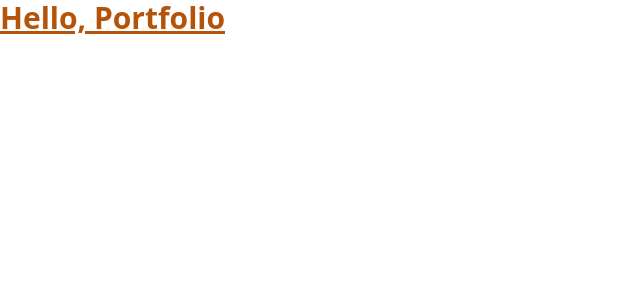
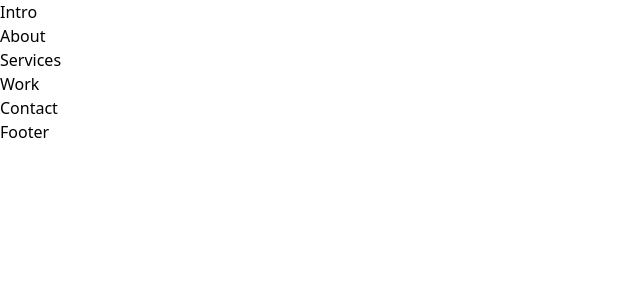
Before and after one commit to MHammad33/Portfolio-Handlebars-Tailwind, a React (Create React App) app in the folder frontend/: page / in a window 1280 px wide. Shown: the top 300 px of the page, without its empty margins (0-640 px from the left). Built offline with nearby package versions, Linux system fonts and the light colour scheme.

Commit message:
Add Components Layout

```diff
--- a/frontend/src/App.tsx
+++ b/frontend/src/App.tsx
@@ -1,11 +1,16 @@
-import React from "react";
 import "./App.css";
+import { About, Contact, Footer, Intro, Services, Work } from "./components";
 
 function App() {
 	return (
-		<h1 className="text-3xl font-bold underline text-amber-700">
-			Hello, Portfolio
-		</h1>
+		<>
+			<Intro />
+			<About />
+			<Services />
+			<Work />
+			<Contact />
+			<Footer />
+		</>
 	);
 }
 
--- /dev/null
+++ b/frontend/src/components/About.tsx
@@ -0,0 +1,4 @@
+function About() {
+	return <div>About</div>;
+}
+export default About;
--- /dev/null
+++ b/frontend/src/components/Contact.tsx
@@ -0,0 +1,4 @@
+function Contact() {
+	return <div>Contact</div>;
+}
+export default Contact;
--- /dev/null
+++ b/frontend/src/components/Footer.tsx
@@ -0,0 +1,4 @@
+function Footer() {
+	return <div>Footer</div>;
+}
+export default Footer;
--- /dev/null
+++ b/frontend/src/components/Intro.tsx
@@ -0,0 +1,4 @@
+function Intro() {
+	return <div>Intro</div>;
+}
+export default Intro;
--- /dev/null
+++ b/frontend/src/components/Services.tsx
@@ -0,0 +1,4 @@
+function Services() {
+	return <div>Services</div>;
+}
+export default Services;
--- /dev/null
+++ b/frontend/src/components/Work.tsx
@@ -0,0 +1,4 @@
+function Work() {
+	return <div>Work</div>;
+}
+export default Work;
--- /dev/null
+++ b/frontend/src/components/index.ts
@@ -0,0 +1,6 @@
+export { default as Intro } from "./Intro";
+export { default as About } from "./About";
+export { default as Services } from "./Services";
+export { default as Contact } from "./Contact";
+export { default as Footer } from "./Footer";
+export { default as Work } from "./Work";
```
